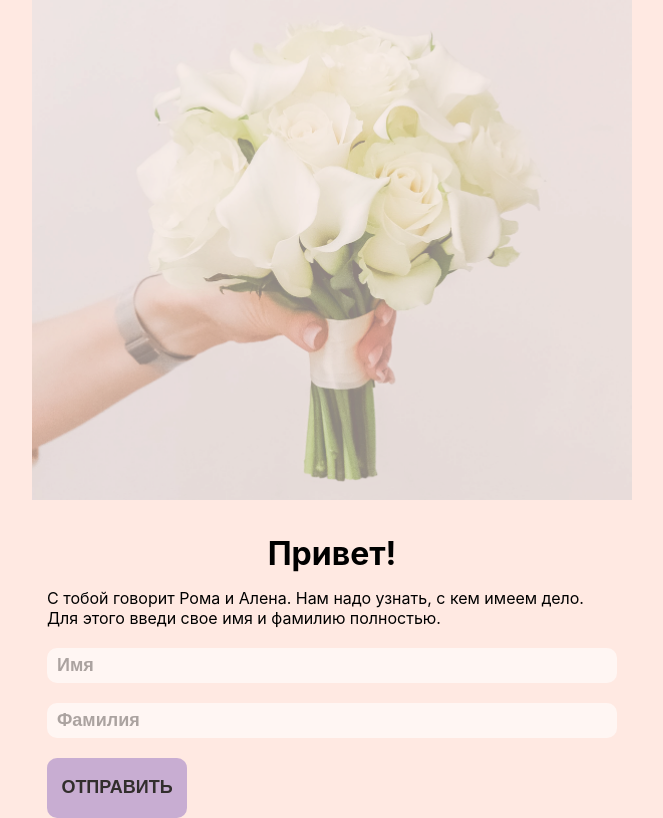
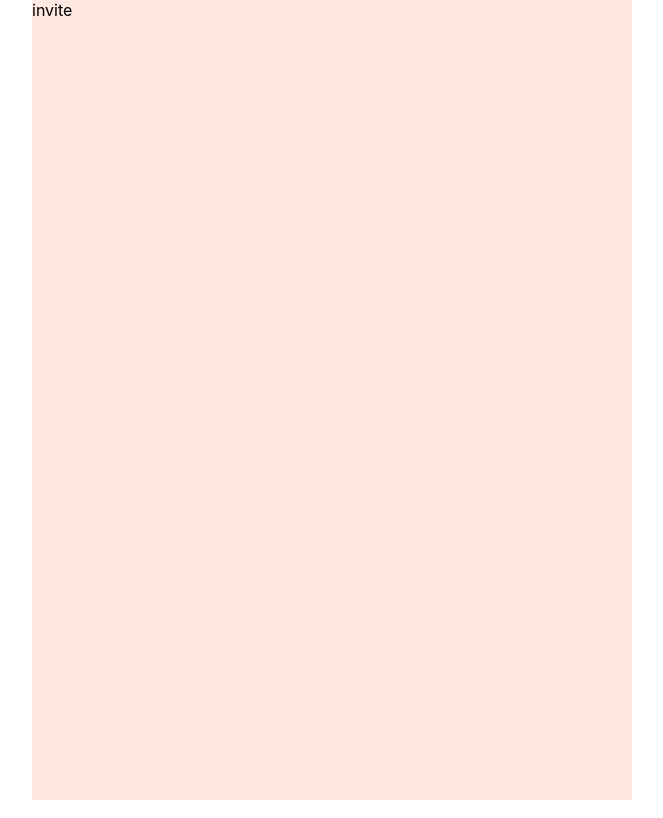
Before and after one commit to rakulagin/wedding, a React (Create React App) app: page /invite in a window 1280 px wide. Shown: the whole page, without its empty margins (308-971 px from the left). Built offline with nearby package versions, Linux system fonts and the light colour scheme.

Commit message:
добавил роутер и вторую страницу

```diff
--- a/src/App.css
+++ /dev/null
@@ -1,22 +0,0 @@
-/*.App {*/
-/*  background-color: #ffe9e2;*/
-/*  min-height: 100vh;*/
-/*}*/
-
-.img {
-  width: 100%;
-  opacity: 0.7;
-  margin-bottom: 15px;
-}
-
-h1 {
-  text-align: center;
-}
-
-.app-header {
-  margin-bottom: 15px;
-}
-
-.app-text {
-  margin-bottom: 20px;
-}
--- a/src/App.js
+++ b/src/App.js
@@ -1,17 +1,18 @@
 import React from "react";
 import { Routes, Route} from 'react-router-dom'
 
-import './App.css';
 
 import MainPage from "./pages/MainPage/MainPage";
+import InvitePage from "./pages/InvitePage/InvitePage";
 
 
 function App() {
 
   return (
-    <div className="App">
-      <MainPage/>
-    </div>
+    <Routes>
+      <Route index element={<MainPage/>}/>
+      <Route path="invite" element={<InvitePage/>}/>
+    </Routes>
   );
 }
 
--- a/src/components/InputForm/InputForm.jsx
+++ b/src/components/InputForm/InputForm.jsx
@@ -1,12 +1,18 @@
 import React from 'react';
 import {useForm} from "react-hook-form";
+import {useNavigate} from "react-router-dom";
 
 import styles from './InputForm.module.css'
 
 const InputForm = () => {
 
+  const navigate = useNavigate()
+
   const { register, handleSubmit } = useForm();
-  const onSubmit = data => console.log(data);
+  const onSubmit = (data) => {
+    console.log(data)
+    navigate("/invite")
+  };
 
   return (
     <form
--- a/src/index.css
+++ b/src/index.css
@@ -28,6 +28,10 @@ dd {
   margin: 0;
 }
 
+h1 {
+  text-align: center;
+}
+
 body {
   font-family: -apple-system, BlinkMacSystemFont, 'Segoe UI', 'Roboto', 'Oxygen',
     'Ubuntu', 'Cantarell', 'Fira Sans', 'Droid Sans', 'Helvetica Neue',
@@ -37,8 +41,8 @@ body {
 
   max-width: 600px;
   margin: 0 auto;
-  background-color: #ffe9e2;
-  min-height: 100vh;
+  /*background-color: #ffe9e2;*/
+  /*min-height: 100vh;*/
 }
 
 .container {
--- /dev/null
+++ b/src/pages/InvitePage/InvitePage.jsx
@@ -0,0 +1,13 @@
+import React from 'react';
+
+import styles from "./InvitePage.module.css"
+
+const InvitePage = () => {
+  return (
+    <div className={styles.page}>
+      invite
+    </div>
+  );
+};
+
+export default InvitePage;
--- /dev/null
+++ b/src/pages/InvitePage/InvitePage.module.css
@@ -0,0 +1,4 @@
+.page {
+    background-color: #ffe9e2;
+    min-height: 100vh;
+}
--- a/src/pages/MainPage/MainPage.jsx
+++ b/src/pages/MainPage/MainPage.jsx
@@ -1,19 +1,21 @@
 import React from 'react';
 import flowers from "../../img/flowers.png";
+import styles from './MainPage.module.css'
+
 import InputForm from "../../components/InputForm/InputForm";
 
 const MainPage = () => {
   return (
-    <>
-      <div className="img">
-        <img className='img' src={flowers} alt="flowers"/>
+    <div className={styles.page}>
+      <div className={styles.img}>
+        <img src={flowers} alt="flowers"/>
       </div>
       <div className='container'>
-        <h1 className='app-header'>Привет!</h1>
-        <p className='app-text'>С&nbsp;тобой говорит Рома и&nbsp;Алена. Нам надо узнать, с&nbsp;кем имеем дело. Для этого введи свое имя и&nbsp;фамилию полностью.</p>
+        <h1 className={styles.header}>Привет!</h1>
+        <p className={styles.text}>С&nbsp;тобой говорит Рома и&nbsp;Алена. Нам надо узнать, с&nbsp;кем имеем дело. Для этого введи свое имя и&nbsp;фамилию полностью.</p>
         <InputForm/>
       </div>
-    </>
+    </div>
   );
 };
 
--- /dev/null
+++ b/src/pages/MainPage/MainPage.module.css
@@ -0,0 +1,21 @@
+.page {
+    background-color: #ffe9e2;
+    min-height: 100vh;
+}
+
+.img {
+    opacity: 0.7;
+    margin-bottom: 15px;
+}
+
+img {
+    width: 100%;
+}
+
+.header {
+    margin-bottom: 20px;
+}
+
+.text {
+    margin-bottom: 20px;
+}
```
